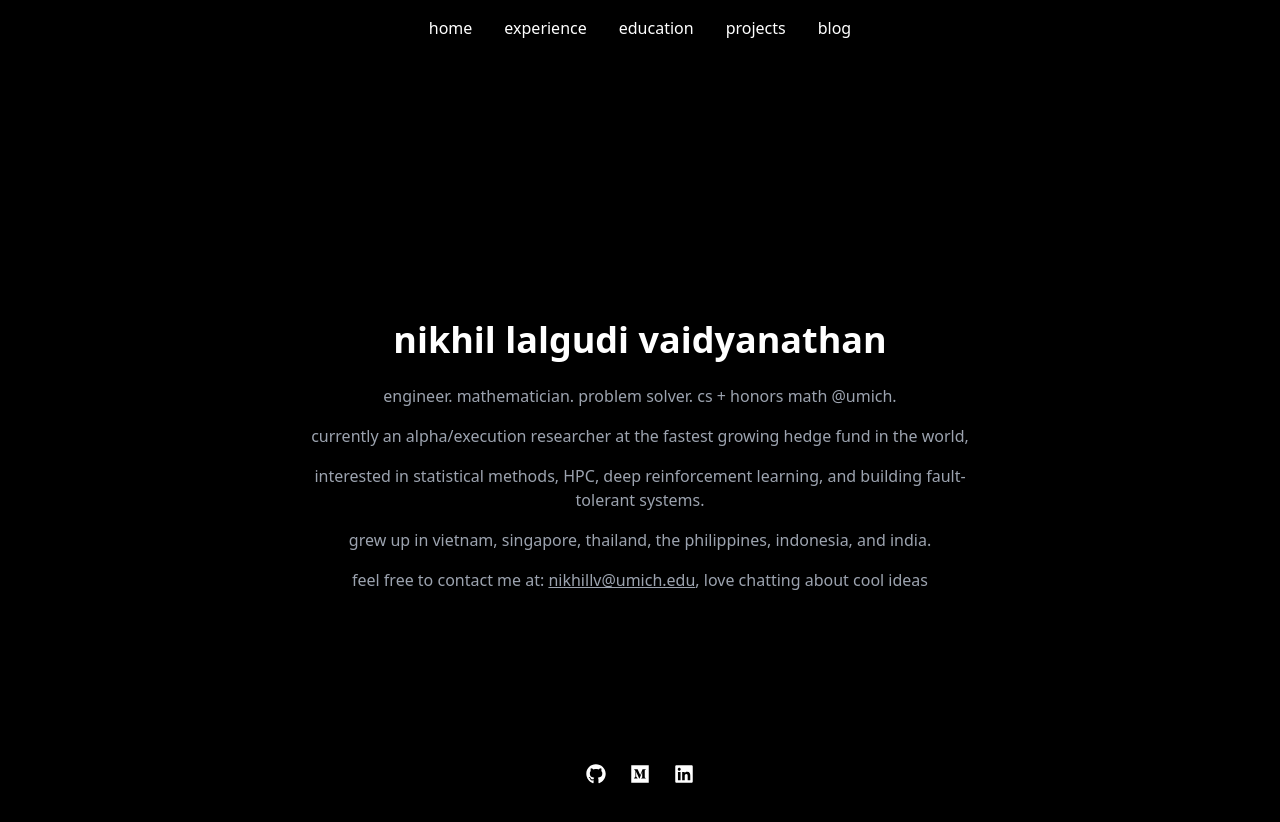
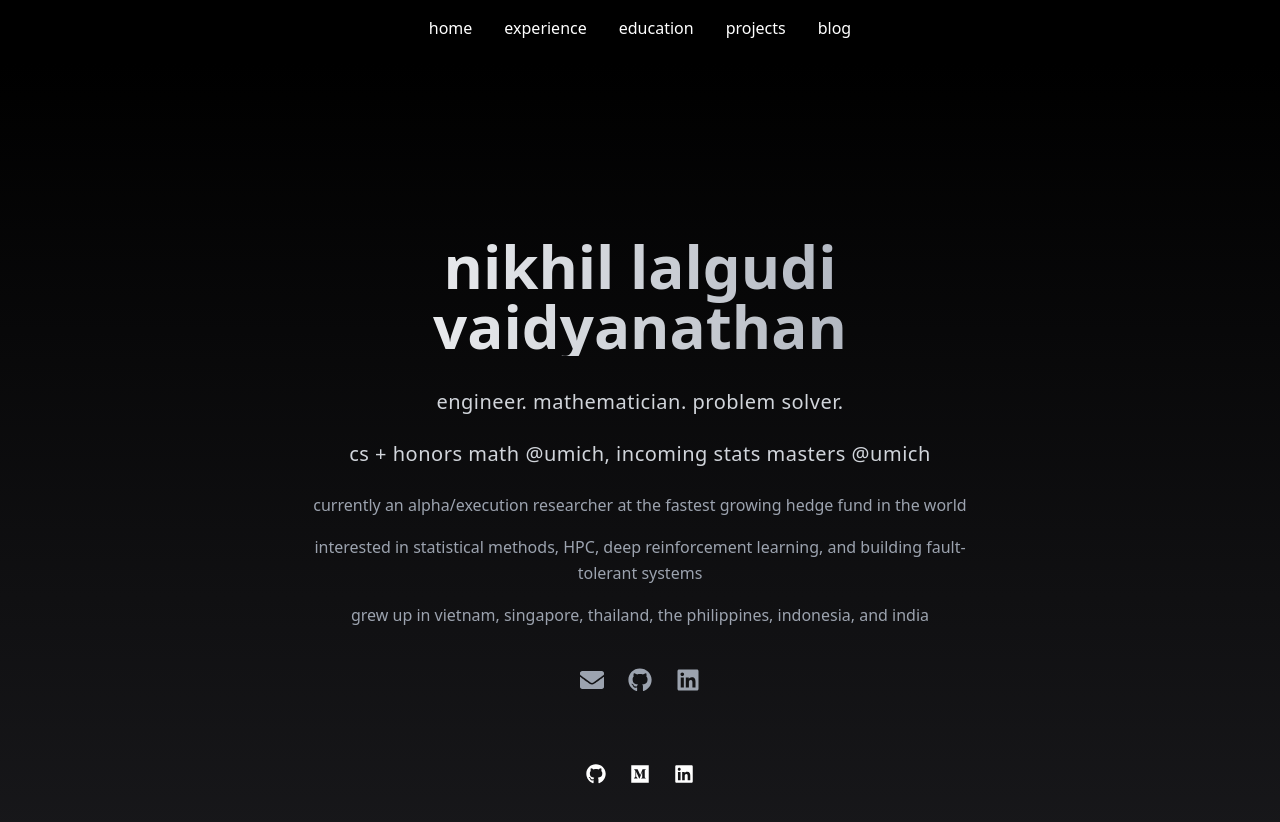
Before and after one commit to nikhil-lalgudi/personal-website, a React (Vite) app: page / in a window 1280 px wide. Shown: the top 822 px of the page. Built offline with nearby package versions, Linux system fonts and the light colour scheme.

Commit message:
redesign

```diff
--- a/src/pages/Experience.tsx
+++ b/src/pages/Experience.tsx
@@ -32,26 +32,37 @@ const experiences = [
 
 export default function Experience() {
   return (
-    <div className="max-w-4xl mx-auto px-4 py-12 bg-black text-white">
-      <motion.div initial={{ opacity: 0 }} animate={{ opacity: 1 }} transition={{ duration: 0.5 }}>
-        <h1 className="text-4xl font-bold mb-12">Experience</h1>
+    <div className="min-h-screen bg-gradient-to-b from-black to-zinc-900 py-20">
+      <div className="max-w-5xl mx-auto px-4">
+        <motion.div
+          initial={{ opacity: 0 }}
+          animate={{ opacity: 1 }}
+          transition={{ duration: 0.7 }}
+        >
+          <h1 className="text-5xl font-bold mb-16 bg-clip-text text-transparent bg-gradient-to-r from-white to-gray-400 text-center">
+            Experience
+          </h1>
 
-        <div className="space-y-10">
+          <div className="space-y-12">
             {experiences.map((exp, index) => (
               <motion.div
                 key={index}
-              initial={{ opacity: 0, y: 20 }}
-              animate={{ opacity: 1, y: 0 }}
+                initial={{ opacity: 0, x: -20 }}
+                animate={{ opacity: 1, x: 0 }}
                 transition={{ delay: index * 0.1 }}
-              className="pb-2"
+                className="relative pl-8 border-l-2 border-gray-700 hover:border-blue-500 transition-colors duration-300"
               >
-              <h3 className="text-xl font-semibold text-white">{exp.role}</h3>
-              <p className="text-gray-400 mt-1">{exp.company}</p>
-              <p className="text-gray-500 text-sm mt-1">{exp.duration}</p>
+                <div className="absolute -left-[9px] top-0 w-4 h-4 rounded-full bg-blue-500" />
+                <div className="bg-zinc-800/50 p-6 rounded-lg backdrop-blur-sm hover:bg-zinc-800/70 transition-all duration-300">
+                  <h3 className="text-2xl font-semibold text-white mb-2">{exp.role}</h3>
+                  <p className="text-blue-400 font-medium mb-2">{exp.company}</p>
+                  <p className="text-gray-400 text-sm">{exp.duration}</p>
+                </div>
               </motion.div>
             ))}
           </div>
         </motion.div>
       </div>
+    </div>
   )
 }
--- a/src/pages/Home.tsx
+++ b/src/pages/Home.tsx
@@ -1,36 +1,79 @@
 import { motion } from 'framer-motion';
+import { FaEnvelope, FaGithub, FaLinkedin } from 'react-icons/fa';
 
 export default function Home() {
   return (
-    <div className="min-h-screen flex items-center justify-center px-4">
+    <div className="min-h-screen flex items-center justify-center px-4 bg-gradient-to-b from-black to-zinc-900">
       <motion.div
         initial={{ opacity: 0, y: 20 }}
         animate={{ opacity: 1, y: 0 }}
-        transition={{ duration: 0.5 }}
-        className="max-w-2xl text-center"
+        transition={{ duration: 0.7, ease: "easeOut" }}
+        className="max-w-3xl w-full"
       >
-        <h1 className="text-4xl font-bold mb-6">nikhil lalgudi vaidyanathan</h1>
+        <div className="text-center space-y-8">
+          <motion.h1
+            initial={{ opacity: 0, y: 20 }}
+            animate={{ opacity: 1, y: 0 }}
+            transition={{ delay: 0.2 }}
+            className="text-5xl md:text-6xl font-bold bg-clip-text text-transparent bg-gradient-to-r from-white to-gray-400"
+          >
+            nikhil lalgudi vaidyanathan
+          </motion.h1>
 
-        <p className="text-gray-400 mb-4">
-          engineer. mathematician. problem solver. cs + honors math @umich.
-        </p>
+          <motion.div
+            initial={{ opacity: 0 }}
+            animate={{ opacity: 1 }}
+            transition={{ delay: 0.4 }}
+            className="space-y-6"
+          >
+            <p className="text-xl text-gray-300 font-light tracking-wide">
+              engineer. mathematician. problem solver.
+            </p>
 
-        <p className="text-gray-400 mb-4">
-        currently an alpha/execution researcher at the fastest growing hedge fund in the world,
-        </p>
+            <p className="text-xl text-gray-300 font-light tracking-wide">
+              cs + honors math @umich, incoming stats masters @umich
+            </p>
 
-        <p className="text-gray-400 mb-4">
-        interested in statistical methods, HPC, deep reinforcement learning, and building fault-tolerant systems.
-        </p>
+            <div className="max-w-2xl mx-auto space-y-4">
+              <p className="text-gray-400 leading-relaxed">
+                currently an alpha/execution researcher at the fastest growing hedge fund in the world
+              </p>
 
-        <p className="text-gray-400 mb-4">
-        grew up in vietnam, singapore, thailand, the philippines, indonesia, and india.
-        </p>
+              <p className="text-gray-400 leading-relaxed">
+                interested in statistical methods, HPC, deep reinforcement learning, and building fault-tolerant systems
+              </p>
 
-         <p className="text-gray-400 mb-4">
-          feel free to contact me at: <a href="mailto:nikhillv@umich.edu" className="underline">nikhillv@umich.edu</a>, love chatting about cool ideas
-        </p>
+              <p className="text-gray-400 leading-relaxed">
+                grew up in vietnam, singapore, thailand, the philippines, indonesia, and india
+              </p>
+            </div>
 
+            <div className="flex justify-center space-x-6 pt-4">
+              <a
+                href="mailto:nikhillv@umich.edu"
+                className="text-gray-400 hover:text-white transition-colors duration-300"
+              >
+                <FaEnvelope size={24} />
+              </a>
+              <a
+                href="https://github.com/nikhil-lalgudi"
+                target="_blank"
+                rel="noopener noreferrer"
+                className="text-gray-400 hover:text-white transition-colors duration-300"
+              >
+                <FaGithub size={24} />
+              </a>
+              <a
+                href="https://linkedin.com/in/nikhil-lalgudi"
+                target="_blank"
+                rel="noopener noreferrer"
+                className="text-gray-400 hover:text-white transition-colors duration-300"
+              >
+                <FaLinkedin size={24} />
+              </a>
+            </div>
+          </motion.div>
+        </div>
       </motion.div>
     </div>
   );
--- a/src/pages/Projects.tsx
+++ b/src/pages/Projects.tsx
@@ -4,7 +4,7 @@ import { FaGithub } from 'react-icons/fa';
 const projects = [
   {
     title: "MinGemma",
-    description: "The most lightweight and efficient repository for training and fine-tuning Google’s Gemma models.",
+    description: "The most lightweight and efficient repository for training and fine-tuning Google's Gemma models.",
     github: "https://github.com/nikhil-lalgudi/minGemma"
   },
   {
@@ -21,38 +21,49 @@ const projects = [
 
 export default function Projects() {
   return (
-    <div className="max-w-3xl mx-auto px-4 py-12">
+    <div className="min-h-screen bg-gradient-to-b from-black to-zinc-900 py-20">
+      <div className="max-w-6xl mx-auto px-4">
         <motion.div
           initial={{ opacity: 0 }}
           animate={{ opacity: 1 }}
-        transition={{ duration: 0.5 }}
+          transition={{ duration: 0.7 }}
         >
-        <h1 className="text-3xl font-bold mb-8">Projects</h1>
+          <h1 className="text-5xl font-bold mb-16 bg-clip-text text-transparent bg-gradient-to-r from-white to-gray-400 text-center">
+            Projects
+          </h1>
 
-        <div className="grid grid-cols-1 md:grid-cols-2 gap-6">
+          <div className="grid grid-cols-1 md:grid-cols-2 lg:grid-cols-3 gap-8">
             {projects.map((project, index) => (
               <motion.div
                 key={index}
                 initial={{ opacity: 0, y: 20 }}
                 animate={{ opacity: 1, y: 0 }}
                 transition={{ delay: index * 0.1 }}
-              className="bg-zinc-900 p-6 rounded-lg"
+                className="group relative"
               >
-              <h3 className="text-xl font-semibold mb-2">{project.title}</h3>
-              <p className="text-gray-400 mb-4">{project.description}</p>
+                <div className="absolute -inset-0.5 bg-gradient-to-r from-blue-500 to-purple-500 rounded-lg blur opacity-25 group-hover:opacity-75 transition duration-1000 group-hover:duration-200" />
+                <div className="relative bg-zinc-900 p-6 rounded-lg h-full flex flex-col">
+                  <h3 className="text-2xl font-semibold mb-4 text-white group-hover:text-blue-400 transition-colors duration-300">
+                    {project.title}
+                  </h3>
+                  <p className="text-gray-400 mb-6 flex-grow">
+                    {project.description}
+                  </p>
                   <a
                     href={project.github}
                     target="_blank"
                     rel="noopener noreferrer"
-                className="inline-flex items-center text-blue-400 hover:text-blue-300"
+                    className="inline-flex items-center text-blue-400 hover:text-blue-300 transition-colors duration-300"
                   >
-                <FaGithub className="mr-2" />
-                View on GitHub
+                    <FaGithub className="mr-2" size={20} />
+                    <span>View on GitHub</span>
                   </a>
+                </div>
               </motion.div>
             ))}
           </div>
         </motion.div>
       </div>
+    </div>
   );
 }
```
Also changed, not shown: src/pages/Education.tsx (+51 -25 lines). Lines whose indentation alone changed are shown as unchanged.
